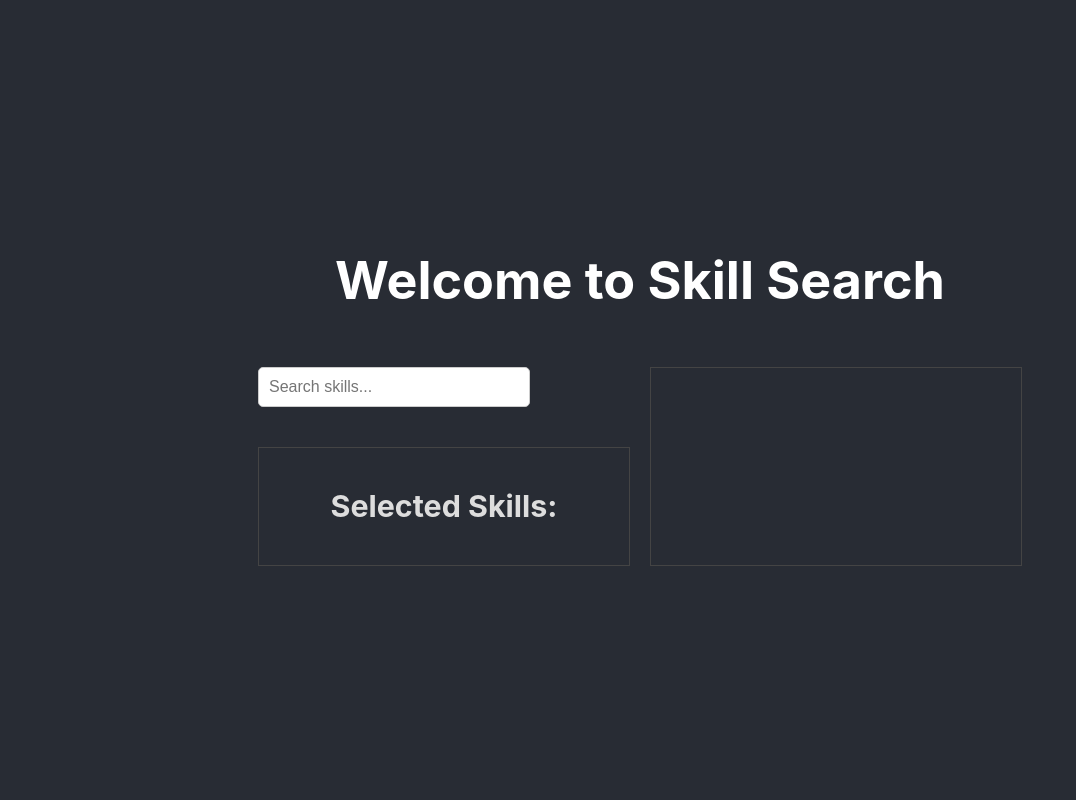
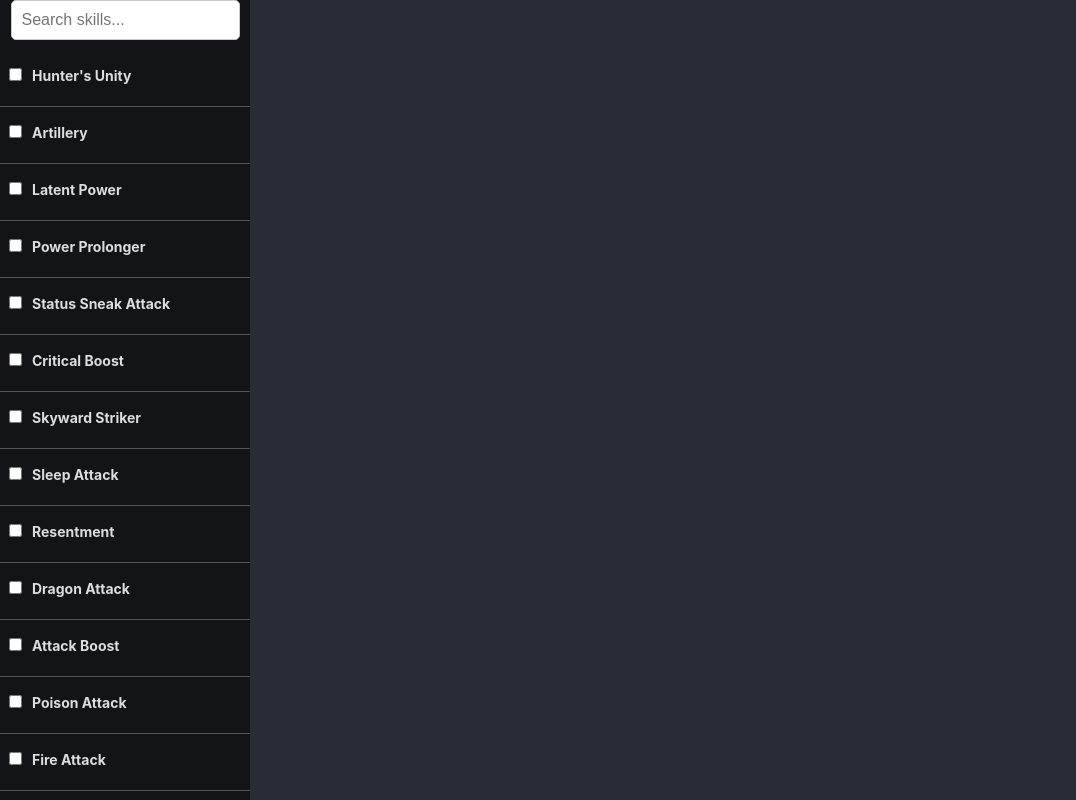
Before and after one commit to doctornaz/react-mhnow-equip-manager, a React (Create React App) app: page / in a window 1280 px wide. Shown: the whole page, without its empty margins (0-1076 px from the left). Built offline with nearby package versions, Linux system fonts and the light colour scheme.

Commit message:
Terrible but looks good

```diff
--- a/src/App.css
+++ b/src/App.css
@@ -1,38 +1,15 @@
 .App {
   text-align: center;
+  background-color: #282c34;
+  min-height: 100vh;
+  font-size: calc(10px + 2vmin);
 }
 
-.App-logo {
-  height: 40vmin;
-  pointer-events: none;
+.content {
+  display: flex;
+  justify-content: space-between;
 }
 
-@media (prefers-reduced-motion: no-preference) {
-  .App-logo {
-    animation: App-logo-spin infinite 20s linear;
-  }
+input[type="checkbox"] {
+  margin-right: 10px;
 }
-
-.App-header {
-  background-color: #282c34;
-  min-height: 100vh;
-  display: flex;
-  flex-direction: column;
-  align-items: center;
-  justify-content: center;
-  font-size: calc(10px + 2vmin);
-  color: white;
-}
-
-.App-link {
-  color: #61dafb;
-}
-
-@keyframes App-logo-spin {
-  from {
-    transform: rotate(0deg);
-  }
-  to {
-    transform: rotate(360deg);
-  }
-}
--- a/src/App.js
+++ b/src/App.js
@@ -1,16 +1,44 @@
-import logo from './logo.svg';
+import React, { useState, useEffect } from 'react';
 import './App.css';
-import SkillSearch from './components/SkillSearch/SkillSearch';
+import Sidebar from './components/Sidebar/Sidebar'; // Updated import path
 
 function App() {
-  return (
-    <div className="App">
-      <header className="App-header">
-        <h1>Welcome to Skill Search</h1>
-        <SkillSearch />
-      </header>
-    </div>
-  );
+    const [skills, setSkills] = useState([]);
+    const [selectedSkills, setSelectedSkills] = useState([]);
+
+    useEffect(() => {
+        fetch('/data/skills.json')
+            .then(response => response.json())
+            .then(data => setSkills(data.map(skill => ({ ...skill, selected: false }))))
+            .catch(error => console.error('Error fetching skills:', error));
+    }, []);
+
+    const handleSkillSelect = (skill) => {
+        const updatedSkills = skills.map(s =>
+            s.name === skill.name ? { ...s, selected: !s.selected } : s
+        );
+        setSkills(updatedSkills);
+        setSelectedSkills(updatedSkills.filter(s => s.selected));
+    };
+
+    return (
+        <div className="App">
+            <div className="content">
+                {/* <header className="App-header">
+                    <h1>Welcome to Skill Search</h1>
+                </header> */}
+                <Sidebar skills={skills} onSkillSelect={handleSkillSelect} />
+                {/* <div className="selected-skills-panel">
+                    <h3>Selected Skills:</h3>
+                    {selectedSkills.map((skill, index) => (
+                        <div key={index} className="skill-item">
+                            <strong>{skill.name}</strong>
+                        </div>
+                    ))}
+                </div> */}
+            </div>
+        </div>
+    );
 }
 
 export default App;
--- /dev/null
+++ b/src/components/Sidebar/Sidebar.css
@@ -0,0 +1,49 @@
+.sidebar {
+    width: 250px;
+    background-color: #131418;
+    color: #ddd;
+    overflow-y: auto; /* Add overflow-y to sidebar */
+  }
+
+  .sidebar-content {
+    overflow-y: auto; /* Add overflow-y to sidebar content */
+    max-height: calc(100vh - 60px); /* Adjusted to occupy available vertical space */
+  }
+
+  .sidebar input {
+    padding: 10px;
+    font-size: 16px;
+    margin-bottom: 20px;
+    border-radius: 5px;
+    border: 1px solid #ccc;
+  }
+
+  .filtered-skills {
+    /* Removed overflow-y from here */
+  }
+
+  .selected-skills-panel {
+    width: calc(100% - 300px);
+    max-width: 500px;
+    border: 1px solid #444;
+    padding: 20px;
+    background-color: #282c34;
+    color: #ddd;
+    margin-left: 20px;
+  }
+
+  .skill-item {
+    margin-bottom: 10px;
+    padding: 5px;
+    border-bottom: 1px solid #555;
+    font-size: 14px;
+    text-align: left;
+  }
+
+  .skill-item strong {
+    margin-right: 5px;
+  }
+
+  input[type="checkbox"] {
+    margin-right: 10px;
+  }
--- /dev/null
+++ b/src/components/Sidebar/Sidebar.jsx
@@ -0,0 +1,46 @@
+import React, { useState, useEffect } from 'react';
+import './Sidebar.css';
+
+const Sidebar = ({ skills, onSkillSelect }) => {
+    const [searchTerm, setSearchTerm] = useState('');
+    const [filteredSkills, setFilteredSkills] = useState([]);
+
+    useEffect(() => {
+        setFilteredSkills(
+            skills.filter(skill =>
+                skill.name.toLowerCase().includes(searchTerm.toLowerCase())
+            )
+        );
+    }, [searchTerm, skills]);
+
+    const handleCheckboxChange = (skill) => {
+        onSkillSelect(skill);
+    };
+
+    return (
+        <div className="sidebar">
+            <input
+                type="text"
+                placeholder="Search skills..."
+                value={searchTerm}
+                onChange={e => setSearchTerm(e.target.value)}
+            />
+            <div className="sidebar-content">
+                <div className="filtered-skills">
+                    {filteredSkills.map((skill, index) => (
+                        <div key={index} className="skill-item">
+                            <input
+                                type="checkbox"
+                                checked={skill.selected}
+                                onChange={() => handleCheckboxChange(skill)}
+                            />
+                            <strong>{skill.name}</strong>
+                        </div>
+                    ))}
+                </div>
+            </div>
+        </div>
+    );
+};
+
+export default Sidebar;
--- a/src/components/SkillSearch/SkillSearch.css
+++ b/src/components/SkillSearch/SkillSearch.css
@@ -1,19 +1,17 @@
 .skill-search-container {
     display: flex;
-    flex-direction: row;
     padding: 20px;
 }
 
 .search-box {
-    margin-right: 20px;
     display: flex;
     flex-direction: column;
+    width: 250px; /* Set width for sidebar */
 }
 
 .search-box input {
     padding: 10px;
     font-size: 16px;
-    width: 250px;
     margin-bottom: 20px;
     border-radius: 5px;
     border: 1px solid #ccc;
@@ -23,19 +21,19 @@
     margin-top: 20px;
     border: 1px solid #444;
     padding: 10px;
-    width: 350px;
-    max-height: 300px;
+    max-height: calc(100vh - 100px);
     overflow-y: auto;
     background-color: #282c34;
     color: #ddd;
+    width: 250px; /* Set width for sidebar */
     user-select: none; /* Makes the text non-selectable */
 }
 
 .results-panel {
     border: 1px solid #444;
     padding: 10px;
-    width: 350px;
-    max-height: 500px;
+    flex: 1;
+    max-height: calc(100vh - 100px);
     overflow-y: auto;
     background-color: #282c34;
     color: #ddd;
@@ -45,7 +43,7 @@
     margin-bottom: 10px;
     padding: 5px;
     border-bottom: 1px solid #555;
-    font-size: 14px; /* Make the text smaller */
+    font-size: 14px;
 }
 
 .skill-item strong {
@@ -55,3 +53,30 @@
 input[type="checkbox"] {
     margin-right: 10px;
 }
+
+/* Hamburger button */
+.hamburger {
+    display: none;
+    cursor: pointer;
+    padding: 10px;
+}
+
+@media screen and (max-width: 768px) {
+    .search-box {
+        display: none;
+    }
+
+    .skill-search-container {
+        flex-direction: column;
+        align-items: flex-start;
+    }
+
+    .results-panel, .selected-skills-panel {
+        width: 100%;
+        max-width: calc(100vw - 40px); /* Set max-width to avoid overflow */
+    }
+
+    .hamburger {
+        display: block;
+    }
+}
--- a/src/components/SkillSearch/SkillSearch.jsx
+++ b/src/components/SkillSearch/SkillSearch.jsx
@@ -6,6 +6,7 @@ const SkillSearch = () => {
     const [skills, setSkills] = useState([]);
     const [filteredSkills, setFilteredSkills] = useState([]);
     const [selectedSkills, setSelectedSkills] = useState([]);
+    const [showSidebar, setShowSidebar] = useState(true);
 
     useEffect(() => {
         fetch('/data/skills.json')
@@ -33,8 +34,16 @@ const SkillSearch = () => {
         }
     };
 
+    const toggleSidebar = () => {
+        setShowSidebar(!showSidebar);
+    };
+
     return (
         <div className="skill-search-container">
+            <div className="hamburger" onClick={toggleSidebar}>
+                ☰
+            </div>
+            {showSidebar && (
                 <div className="search-box">
                     <input
                         type="text"
@@ -51,6 +60,7 @@ const SkillSearch = () => {
                         ))}
                     </div>
                 </div>
+            )}
             <div className="results-panel">
                 {filteredSkills.map((skill, index) => (
                     <div key={index} className="skill-item">
```
Lines whose indentation alone changed are shown as unchanged.
